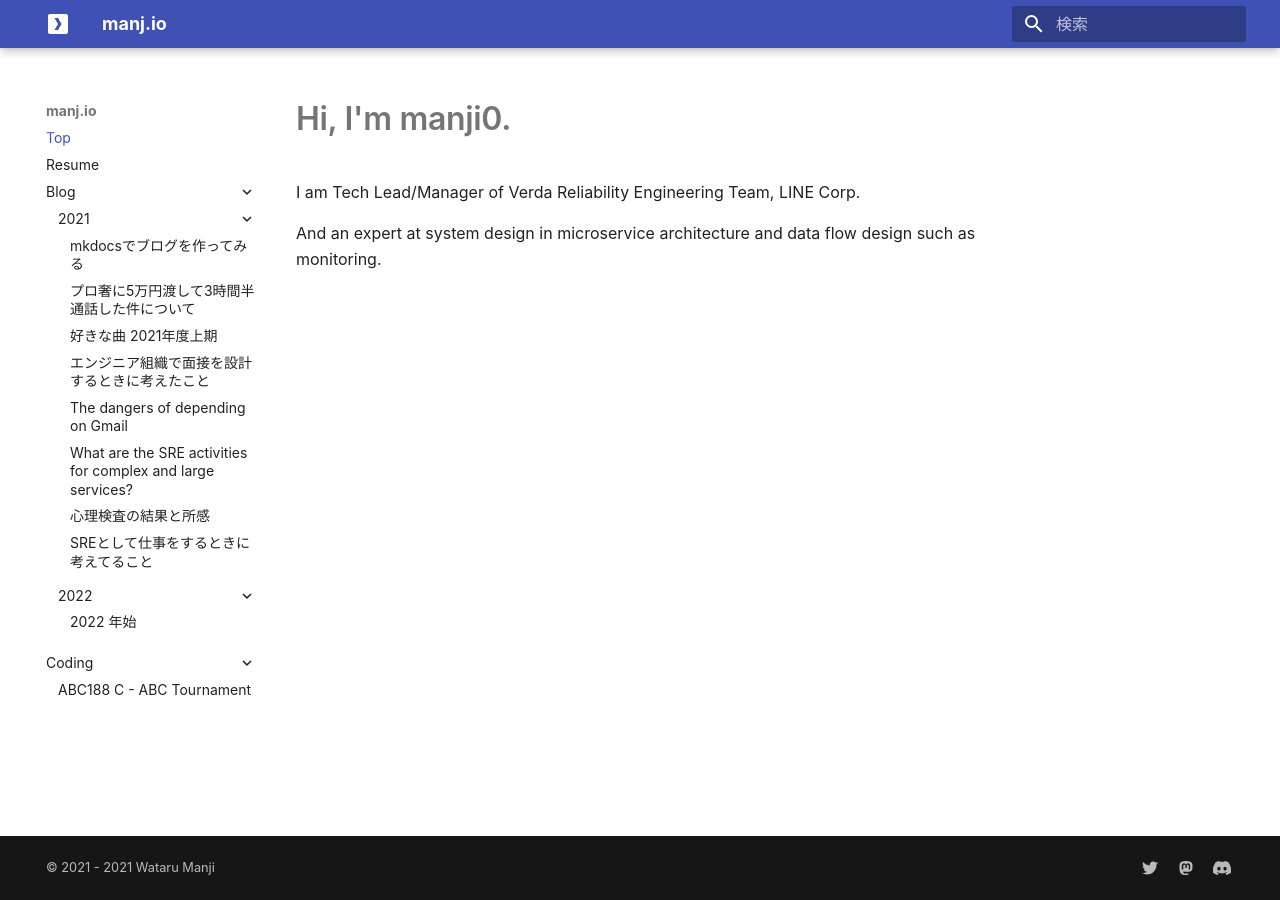
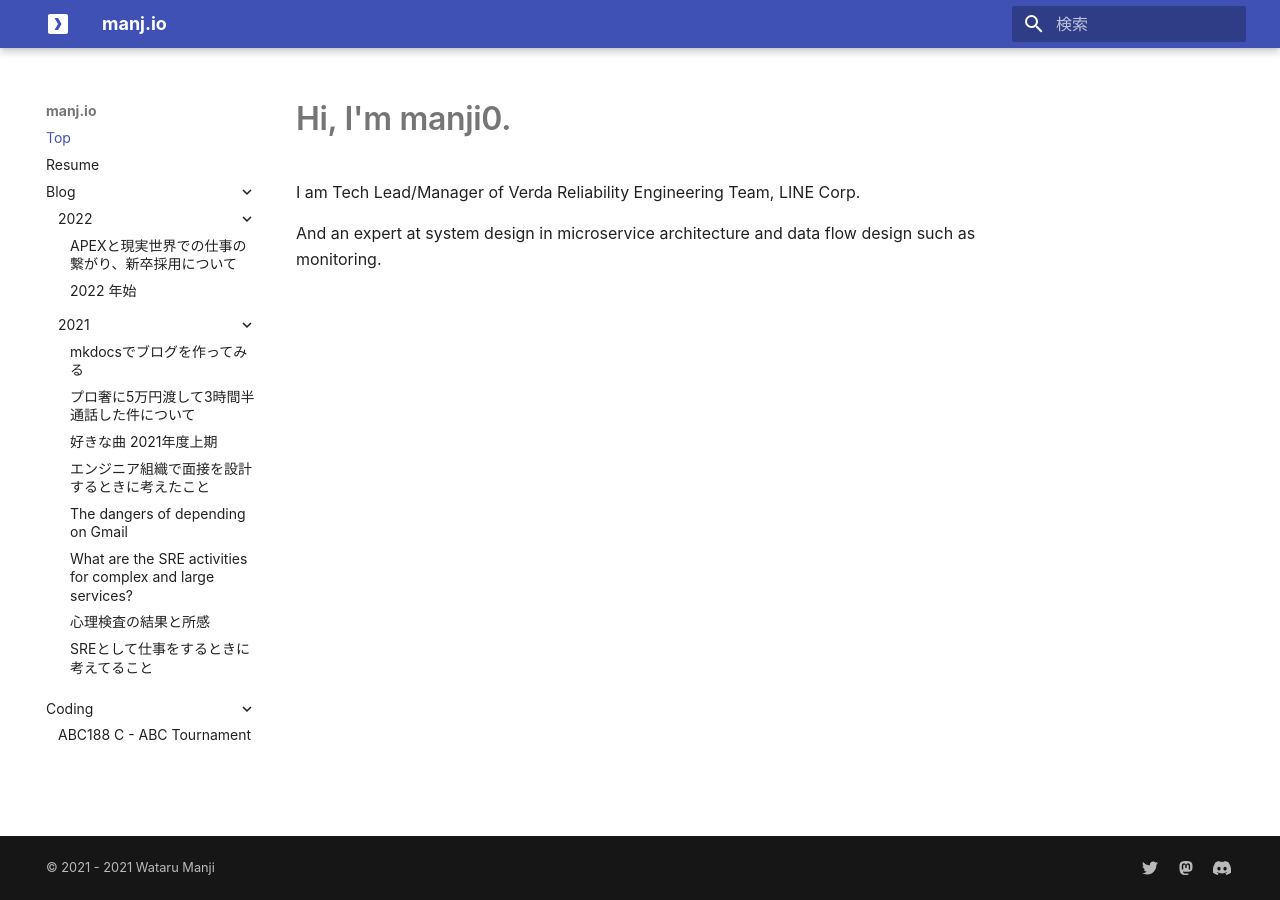
Before and after one commit to manji-0/blog, an MkDocs documentation site: the page built from docs/index.md, in a window 1280 px wide. Built offline with MkDocs 1.6.1 and Material for MkDocs 9.7.7, drawn with Linux system fonts in a browser that asks for light colours; nearby versions of some CDN libraries; comment, search, counter and statistics services are not loaded; some of the changed lines change nothing that is shown.

Commit message:
add article

```diff
--- /dev/null
+++ b/docs/blog/2022/apex.md
@@ -0,0 +1,130 @@
+# APEXと現実世界での仕事の繋がり、新卒採用について
+
+昨日の深夜、Twitterで「勇気ちひろがAPEXでソロマスに到達した」というツイートを見た。
+
+僕はAPEXを全くやっていない(インターネットライフの99%をMacで過ごしている)のでそれがどれくらいすごいことなのか分からないけど、とりあえずめでたいニュースだと思ったのでこの場で「おめでとう！」と言っておこうと思います。
+
+さて、僕には2人弟がいて、下の弟と同居している。彼は今大学3年生の春休みで、就活真っ盛りの時期だ。
+
+しかしこの弟、コロナ渦になってからというもの家では毎日APEXとウマ娘ばかり。日中にはバイトに出かけており、どうも勉強や就活に向けて精力的に取り組んでいるようには見えない。
+
+まー僕の大学生活も人のことを言えないくらいにはグッダグダだったのでなんだけども、それでも心配しちゃうのが家族ってもんである。
+
+そういうことで、「APEXに関するめでたいニュースを手に入れたことだし、雑談ついでにいっちょ説教かましてやるか」というクソお節介ムーブをキメに弟の部屋に向かったわけです。
+
+## APEXにおけるソロマスの難易度
+
+僕「勇気ちひろがソロマス行ったらしいね」
+
+弟「知ってる」
+
+僕「それってどれくらい凄いことなの?」
+
+弟「うーん... 具体的な定義は難しいけど、プレイ人口で言うと上位0.4%くらい」
+
+---
+
+なるほど、すごそう (小並感)
+
+話を聞いていると、どうやらこんな感じらしい。
+
+* APEXには現在週1以上の頻度でプレイしているプレイヤーが1300万人いる
+* 上位750人がプレデターランク、上位0.4%がマスターランク、他は順にダイヤ、プラチナ、...というようにランク分けされている
+* 弟は2つ前のシーズンでダイヤに到達して、今はダイヤIVというグループにいる
+    * ダイヤは上位6%くらい
+
+なるほど。上位N%という分類だとちょっと分かりにくいので「高校生が受ける全国模試の偏差値」みたいな身近な尺度に置き換えてみる。大体マスターが偏差値76~77くらいで、ダイヤが偏差値65くらいのイメージかな。
+
+...めっちゃすごいじゃん
+
+## APEXが「うまい」ということ
+
+僕「APEXがうまい、強いってどういうことなんだろう」
+
+弟「殴り合いの強さと、立ち回りのうまさと、チームワークじゃない?」
+
+僕「それらってもっと分解、構造化できそうだよね。分析できたら上達が早まるかも」
+
+---
+
+どうやら、APEXというのは「3人の20チームでバトルロワイヤルをする」「最後の1チームになるまで生き残ったら勝ち」というゲームらしい。
+
+弟のいう「殴り合いの強さ」というのはつまり「正面戦闘のときにDPSが高い方が有利」ってことだろう。「立ち回りのうまさ」ってのは「1人の敵を2人以上で殴るようにする」とか「不意打ちができる位置に陣取る」とか、もっと深入りすると「そういうことがやりやすい位置へ戦略的に移動する」みたいなものが含まれるのかな、という想像をした。
+
+弟は殴り合いの強さにはそこそこの自信があるらしい。ランク戦でのキルレが2を越えているそうだ。1試合あたりの与ダメージもかなり高いとのこと。しかしチーム戦での勝率が高いわけではない。
+
+これは分析しがいがありそうだ。解析系ゲーマーとしての血が騒ぐ音がした。
+
+(昔、インフレクエストというスマホゲーでランキング1位を取ったり、とある格ゲーでルールベースの自動操作ツールを実装してランカーのリア友と戦わせたりしたことがある)
+
+### 戦術、戦略とそれを実現するためのチームプレイについて考える
+
+僕「殴り合いはめっちゃ調子良かったのに負けた、って試合はどんな進行だった?」
+
+弟「最後のサークルでポジション取れなかったりしたときかな」
+
+---
+
+やはり、APEXにはそういう戦略的な視点が必要なようだ。常に有利な位置を確保し続けるという目標を達成するためには、「近くの敵を適切にシバく」ことより更に高いメタ階層での思考が必要になる。
+
+どのようにその思考をするか、その思考を実現するか。個人でのシバき合いとは違い、これを実現するためにはチームでのコミュニケーションは必須になるだろう。
+
+弟はそのあたりの重要性もきちんと認識しているようで、文章にしたらこの記事2本分になろうかというエピソードを語ってくれたりした。(割愛)
+
+どうやら弟は「戦略的な行動を実現するためのリーダー」としての役割が性に合ってると自覚しているようで、その性向に従って能力を伸ばすにはどうすればいいか、よいリーダーとなるためにはリードだけではなくフォローする視点が必要なのではないか、みたいな議論を沢山した。(割愛)
+
+### 個人スキルによる役割分担について考える
+
+僕「ポジションを取るにも挟みうちにするにも個人技は重要になると思うけど、チームメンバーのレベルを把握するための指標はあるの?」
+
+弟「あんまりないんだよね... 称号でアピールすることはできるけど、戦績を細かく見ることができないのでよく想定が外れるんだよな」
+
+---
+
+現実世界でもあるあるですよね。「その人がどれくらいの仕事ができるか期待値を設定すること」「その想定が外れた場合に対処を考えること」みたいなことは、特にチームマネージャーをやっている人にとっては日常的に考えうる問題の1つなんじゃないかと思う。
+
+APEX、あなどれないな。現実世界での仕事とリンクする概念がかなり沢山あって、とても面白い。
+
+## 新卒の書類、面接で求められること
+話がガラっと変わるが、新卒の就活について。記事長くなりすぎちゃうので強引にまとめへ流していく。
+
+新卒採用では、一般的に高度な専門スキルは求められない。代わりに、「高い言語能力」や「問題解決のための汎用的な思考プロセス」を備えているか、それをどのように実践で感じ、課題を認識し、改善してきたかというエピソードが求められる。
+
+また、そのような能力アピールやその会社を選ぶ理由を嫌味無く、お互いに楽しいと思えるような進行で伝えるコミュニケーション能力も重要だ。
+
+僕は「ゲームを本気でやる」ことは「問題解決のための汎用的な思考プロセス」を育てることと強く関連していると思う。ゲームを本気でやることは社会人としての個人技のレベルを高めることに必ず繋がっていると確信している。
+
+僕らは学生に対して「ゲームばっかりやってないで真面目に勉強or就活しなさい」ではなく「ゲームをやるなら本気でやりなさい」と言うべきなんじゃないだろうか。
+
+## ゲームを本気でやるということ
+「ゲームを本気でやる」とは「ゲームで勝つためにルールの範囲内であらゆる努力をする」ということだ。「ルールの範囲内であらゆる努力をする」ということは、現実世界の仕事において高い成果を上げるための指針と共通している。
+
+例えば、APEXでは「勝つ」ために色々な技術要素を高いレベルで修める必要があると思う。
+
+* 撃ち合いという文脈での個人技
+* 多対多での戦闘における、1対1から1つメタな階層に上がった戦術的な視点で行動を計画する能力
+* さらにメタ階層を上げた、時間によって変化する有利ポジション確保のための戦略的な視点での考察力
+* チームメンバーの個人技のレベルを把握した役割分担を考えること
+* 上記を統合した行動計画の策定と、それを伝えるためのコミュニケーション能力
+* それぞれの視点での思考に単位時間あたりの集中力を配分すること
+* 集中力と思考速度を高いレベルで保つための肉体的、精神的なケア
+
+ゲームの腕を上げるために上記のように技術要素へゲームシステムを分解する思考プロセスはどんな仕事においても役に立つし、なんならAPEXの場合はそれぞれの要素が「スモールチームのチームマネジメント」「プレイングマネージャーとしての立ち回り」みたいなテーマと絶妙にマッチしているように見える。
+
+ゲームに本気で取り組む経験は必ず経済社会を生きる1人の人間としての能力にプラスになるので、人生を壊さない程度に本気で取り組んでみるのはよいことだと思う。
+
+## さいごに
+
+弟とはAPEXの話をした後に直球な就活の話もした。彼も色々考えて努力しているようなので、今回のような話がプラスになって更にいい結果が出るようになるといいなと思う。
+
+実は弟はバイトで接客業をしていて、英語を使って外国人を接客するとか、売り上げを上げるために自分でPDCAを回すみたいなネタになるエピソードをいくつか持っていたりした。強いじゃん。僕が就活してたときよりネタ多いよ。
+
+最後にアドバイスしたのは、「自分の性格的な特性を理解すること」と「相手を立てること」、そして「内定が出た会社の中で一番社員や面接官の言語能力が高いと感じたところを選べ」の3つ。
+
+人の性格は色んな言葉で表現されうるけど、こと性格については長所と短所は裏返しの関係にあるということを意識しておいた方がいい。よくある「自分の長所と短所を教えてください」という質問のときにそれを踏まえた回答ができないと、「自己分析が足りてないな」「発言が矛盾しているな」と感じさせてしまうような違和感が出てくるのではないかと思う。
+
+相手を立てることはシンプルな話で、ある会社を受けるならその会社が第一志望だと根拠を持って言えるくらいのストーリーを用意しておけということだ。面接官もそれが虚構である可能性はちゃんと承知している。「そういう理屈を立てる能力があるか」を見ているだけなので、そこで正直さを前面に出して変なことを言うのは単純に損である。
+
+「内定が出た会社の中で一番社員や面接官の言語能力が高いと感じたところを選べ」というのは働き始めた後にそれが長続きするかに関係する。周囲と言語能力に差がないような環境にいるかどうかでストレスは大きく違う。学生は結局現場の実情について詳細に把握することはできないが、面接官やOB訪問の担当者の言語能力は自分が集めることができる情報の中で意外と大きな重要性を持つ情報だ。重要性を認識し、そこに注意すること。
+
+弟だけじゃなくて、今就活に取り組んでるすべての人にエールを。
--- a/mkdocs.yml
+++ b/mkdocs.yml
@@ -3,22 +3,23 @@
 
 #### Navigations ####
 nav:
-- Top: index.md
-- Resume: resume.md
-- Blog:
-  - '2021':
-    - blog/2021/mkdocs-as-blog.md
-    - blog/2021/pro-ogo.md
-    - blog/2021/favorite-songs-2021-1st.md
-    - blog/2021/designing-an-interview-for-engineering-team.md
-    - blog/2021/the-dangers-of-depending-on-gmail.md
-    - blog/2021/what-are-the-sre-activities-for-complex-and-large-services.md
-    - blog/2021/wais-4.md
-    - blog/2021/what-i-think-about-when-i-work-as-an-sre.md
-  - 2022:
-    - blog/2022/happynewyear.md
-- Coding:
-  - coding/abc188-c.md
+  - Top: index.md
+  - Resume: resume.md
+  - Blog:
+      - 2022:
+          - blog/2022/apex.md
+          - blog/2022/happynewyear.md
+      - "2021":
+          - blog/2021/mkdocs-as-blog.md
+          - blog/2021/pro-ogo.md
+          - blog/2021/favorite-songs-2021-1st.md
+          - blog/2021/designing-an-interview-for-engineering-team.md
+          - blog/2021/the-dangers-of-depending-on-gmail.md
+          - blog/2021/what-are-the-sre-activities-for-complex-and-large-services.md
+          - blog/2021/wais-4.md
+          - blog/2021/what-i-think-about-when-i-work-as-an-sre.md
+  - Coding:
+      - coding/abc188-c.md
 
 ##### site config ####
 copyright: "&copy; 2021 - 2021 Wataru Manji"
@@ -31,65 +32,65 @@
     logo: material/plex
   edit_uri: edit/main/docs/
   features:
-  - header.autohide
-  - navigation.expand
-  - navigation.top
-  - search.highlight
+    - header.autohide
+    - navigation.expand
+    - navigation.top
+    - search.highlight
   language: ja
   font: false
   palette:
-  - scheme: default
-    media: "(prefers-color-scheme: light)"
-    primary: "blue gray"
-    accent: red
+    - scheme: default
+      media: "(prefers-color-scheme: light)"
+      primary: "blue gray"
+      accent: red
 extra:
   disqus: manj-io
   generator: false
   social:
-  - icon: fontawesome/brands/twitter
-    link: https://twitter.com/_manji0
-    name: manji0 on Twitter
-  - icon: fontawesome/brands/mastodon
-    link: https://misskey.io/@manji0
-  - icon: fontawesome/brands/discord
-    link: https://discordapp.com/users/335975911478394881
-    name: manji0 on Discord
+    - icon: fontawesome/brands/twitter
+      link: https://twitter.com/_manji0
+      name: manji0 on Twitter
+    - icon: fontawesome/brands/mastodon
+      link: https://misskey.io/@manji0
+    - icon: fontawesome/brands/discord
+      link: https://discordapp.com/users/335975911478394881
+      name: manji0 on Discord
 plugins:
-- search
-- markdownextradata:
-    data: data
+  - search
+  - markdownextradata:
+      data: data
 markdown_extensions:
-- toc:
-    permalink: true
-- meta
-- mdx_include:
-    base_path: docs
-- mdx_math:
-    enable_dollar_delimiter: true
-- admonition
-- codehilite:
-    linenums: true
-- def_list
-- extra
-- footnotes
-- fontawesome_markdown
-- pymdownx.critic
-- pymdownx.caret
-- pymdownx.keys
-- pymdownx.mark
-- pymdownx.tilde
-- pymdownx.smartsymbols
-- pymdownx.superfences
-- pymdownx.tabbed
-- pymdownx.tasklist:
-    custom_checkbox: true
+  - toc:
+      permalink: true
+  - meta
+  - mdx_include:
+      base_path: docs
+  - mdx_math:
+      enable_dollar_delimiter: true
+  - admonition
+  - codehilite:
+      linenums: true
+  - def_list
+  - extra
+  - footnotes
+  - fontawesome_markdown
+  - pymdownx.critic
+  - pymdownx.caret
+  - pymdownx.keys
+  - pymdownx.mark
+  - pymdownx.tilde
+  - pymdownx.smartsymbols
+  - pymdownx.superfences
+  - pymdownx.tabbed
+  - pymdownx.tasklist:
+      custom_checkbox: true
 
 extra_javascript:
-- http://cdn.mathjax.org/mathjax/latest/MathJax.js?config=TeX-AMS-MML_HTMLorMML
-- https://cdnjs.cloudflare.com/ajax/libs/tablesort/5.2.1/tablesort.min.js
-- assets/js/tablesort.js
+  - http://cdn.mathjax.org/mathjax/latest/MathJax.js?config=TeX-AMS-MML_HTMLorMML
+  - https://cdnjs.cloudflare.com/ajax/libs/tablesort/5.2.1/tablesort.min.js
+  - assets/js/tablesort.js
 
 extra_css:
-- "https://maxcdn.bootstrapcdn.com/font-awesome/4.6.1/css/font-awesome.min.css"
-- assets/css/nav.css
-- assets/css/custom.css
+  - "https://maxcdn.bootstrapcdn.com/font-awesome/4.6.1/css/font-awesome.min.css"
+  - assets/css/nav.css
+  - assets/css/custom.css
```
